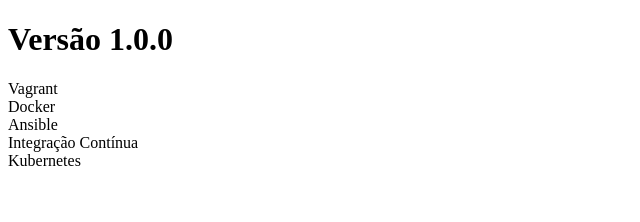
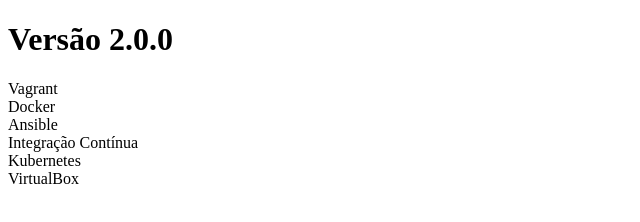
Before and after one commit to pesquisadortecnologia/cursoaluragithub, a plain HTML site: page index.html in a window 1280 px wide. Shown: the full height of the page, 0-640 px from the left. Drawn offline with Linux system fonts and the light colour scheme.

Commit message:
Adição do curso VirtualBox

```diff
--- a/index.html
+++ b/index.html
@@ -3,17 +3,18 @@
 
     <head>
        <meta charset="UTF-8">
-       <title> Versão Original </title>
+       <title> Versão VirtualBox </title>
     </head>
 
     <body>
-        <h1> Versão 1.0.0 </h1>
+        <h1> Versão 2.0.0 </h1>
         <dl>
             <dt>Vagrant</dt>
             <dt>Docker</dt>
             <dt>Ansible</dt>
             <dt>Integração Contínua</dt>
             <dt>Kubernetes</dt>
+            <dt>VirtualBox</dt>
         </dl>
     </body>
 
```
